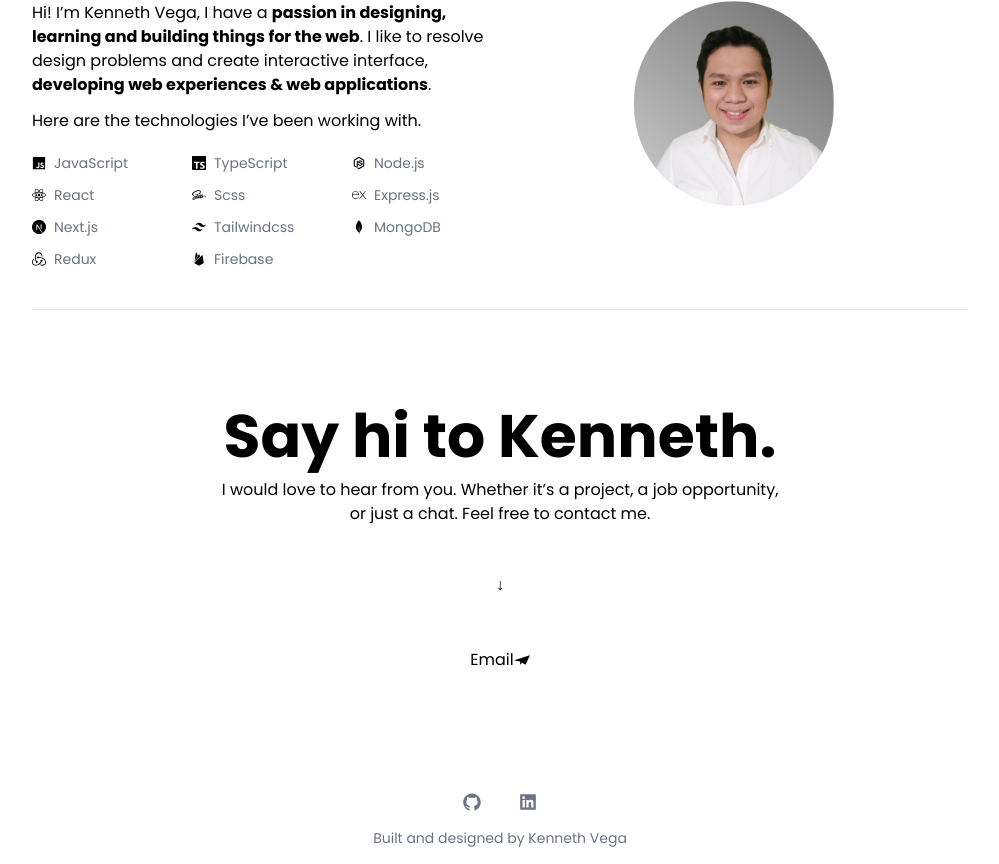
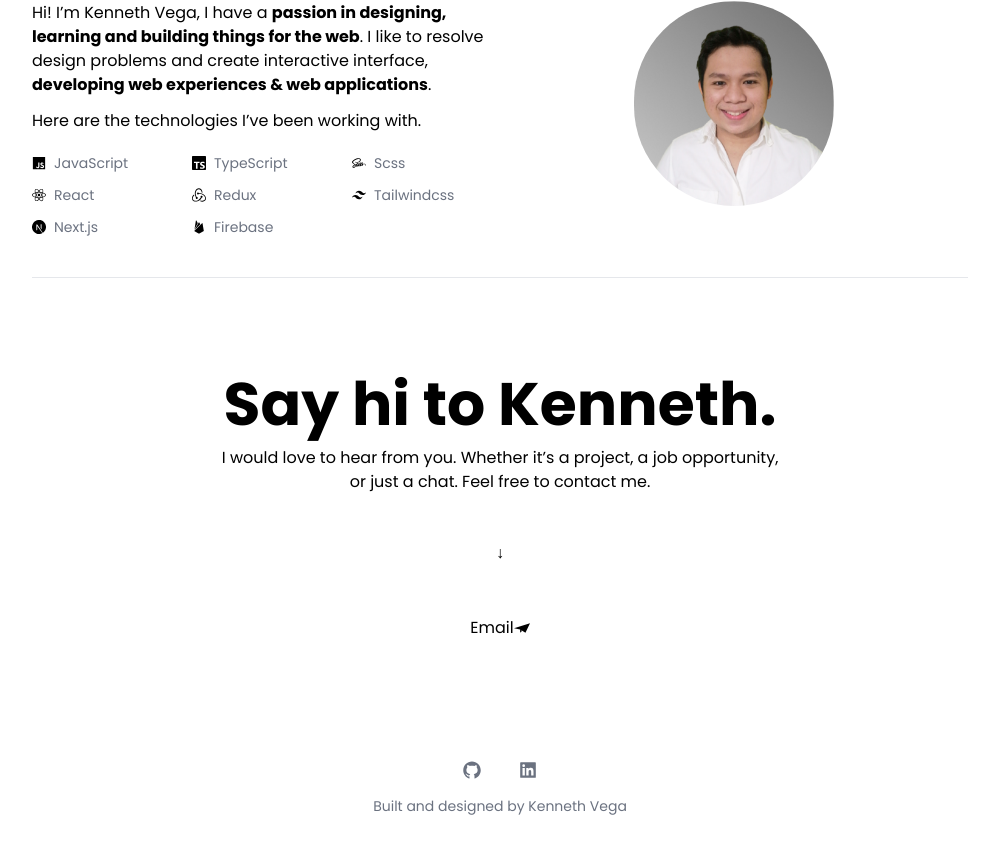
Before and after one commit to kennethvega/kennethvega.com, a Next.js app: page / in a window 1280 px wide. Shown: the part 1089-1953 px from the top of the page, without its empty margins (140-1139 px from the left). After the commit the page ends 1921 px from the top, so only its background shows below. Built offline with nearby package versions, Linux system fonts and the light colour scheme; no server answers; the database is empty.

Commit message:
updated skills

```diff
--- a/constant/Stack.tsx
+++ b/constant/Stack.tsx
@@ -14,6 +14,65 @@ import {
   SiMongodb,
 } from "react-icons/si";
 
+// export const Stack = [
+//   {
+//     first: [
+//       {
+//         name: "JavaScript",
+//         logo: <IoLogoJavascript />,
+//       },
+//       {
+//         name: "TypeScript",
+//         logo: <SiTypescript />,
+//       },
+
+//       // {
+//       //   name: "Node.js",
+//       //   logo: <IoLogoNodejs />,
+//       // },
+//     ],
+//     second: [
+//       {
+//         name: "React",
+//         logo: <FaReact />,
+//       },
+//       {
+//         name: "Scss",
+//         logo: <IoLogoSass />,
+//       },
+//       // {
+//       //   name: "Express.js",
+//       //   logo: <SiExpress />,
+//       // },
+//     ],
+//     third: [
+//       {
+//         name: "Next.js",
+//         logo: <SiNextdotjs />,
+//       },
+//       {
+//         name: "Tailwindcss",
+//         logo: <SiTailwindcss />,
+//       },
+
+//       // {
+//       //   name: "MongoDB",
+//       //   logo: <SiMongodb />,
+//       // },
+
+//       {
+//         name: "Redux",
+//         logo: <SiRedux />,
+//       },
+
+//       {
+//         name: "Firebase",
+//         logo: <IoLogoFirebase />,
+//       },
+//     ],
+//   },
+// ];
+
 export const Stack = [
   {
     first: [
@@ -26,44 +85,45 @@ export const Stack = [
         logo: <SiTypescript />,
       },
 
-      {
-        name: "Node.js",
-        logo: <IoLogoNodejs />,
-      },
+      // {
+      //   name: "Node.js",
+      //   logo: <IoLogoNodejs />,
+      // },
     ],
     second: [
-      {
-        name: "React",
-        logo: <FaReact />,
-      },
       {
         name: "Scss",
         logo: <IoLogoSass />,
       },
       {
-        name: "Express.js",
-        logo: <SiExpress />,
+        name: "React",
+        logo: <FaReact />,
       },
+
+      // {
+      //   name: "Express.js",
+      //   logo: <SiExpress />,
+      // },
     ],
     third: [
+      {
+        name: "Redux",
+        logo: <SiRedux />,
+      },
+
+      {
+        name: "Tailwindcss",
+        logo: <SiTailwindcss />,
+      },
       {
         name: "Next.js",
         logo: <SiNextdotjs />,
       },
-      {
-        name: "Tailwindcss",
-        logo: <SiTailwindcss />,
-      },
 
-      {
-        name: "MongoDB",
-        logo: <SiMongodb />,
-      },
-
-      {
-        name: "Redux",
-        logo: <SiRedux />,
-      },
+      // {
+      //   name: "MongoDB",
+      //   logo: <SiMongodb />,
+      // },
 
       {
         name: "Firebase",
```
